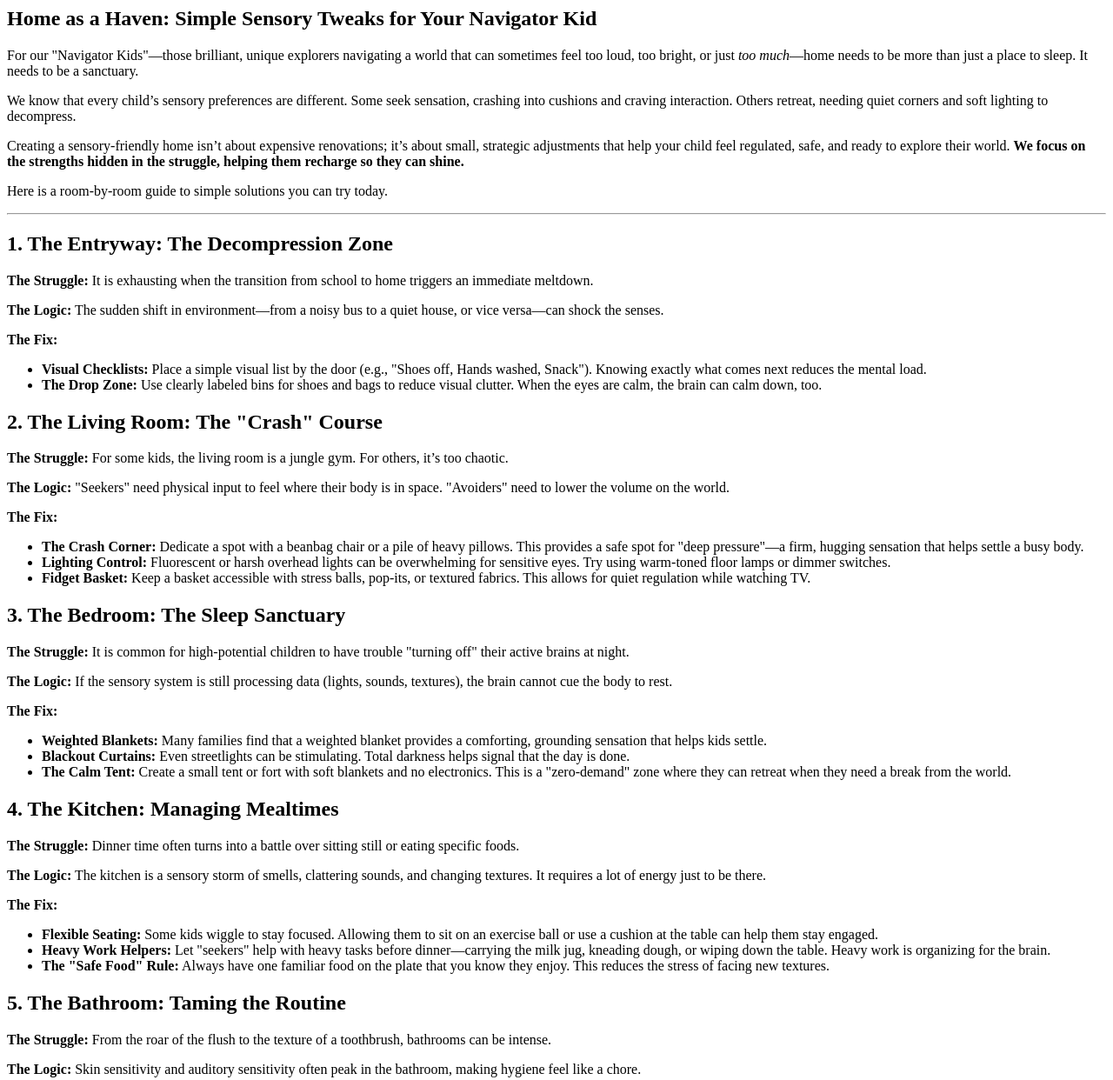
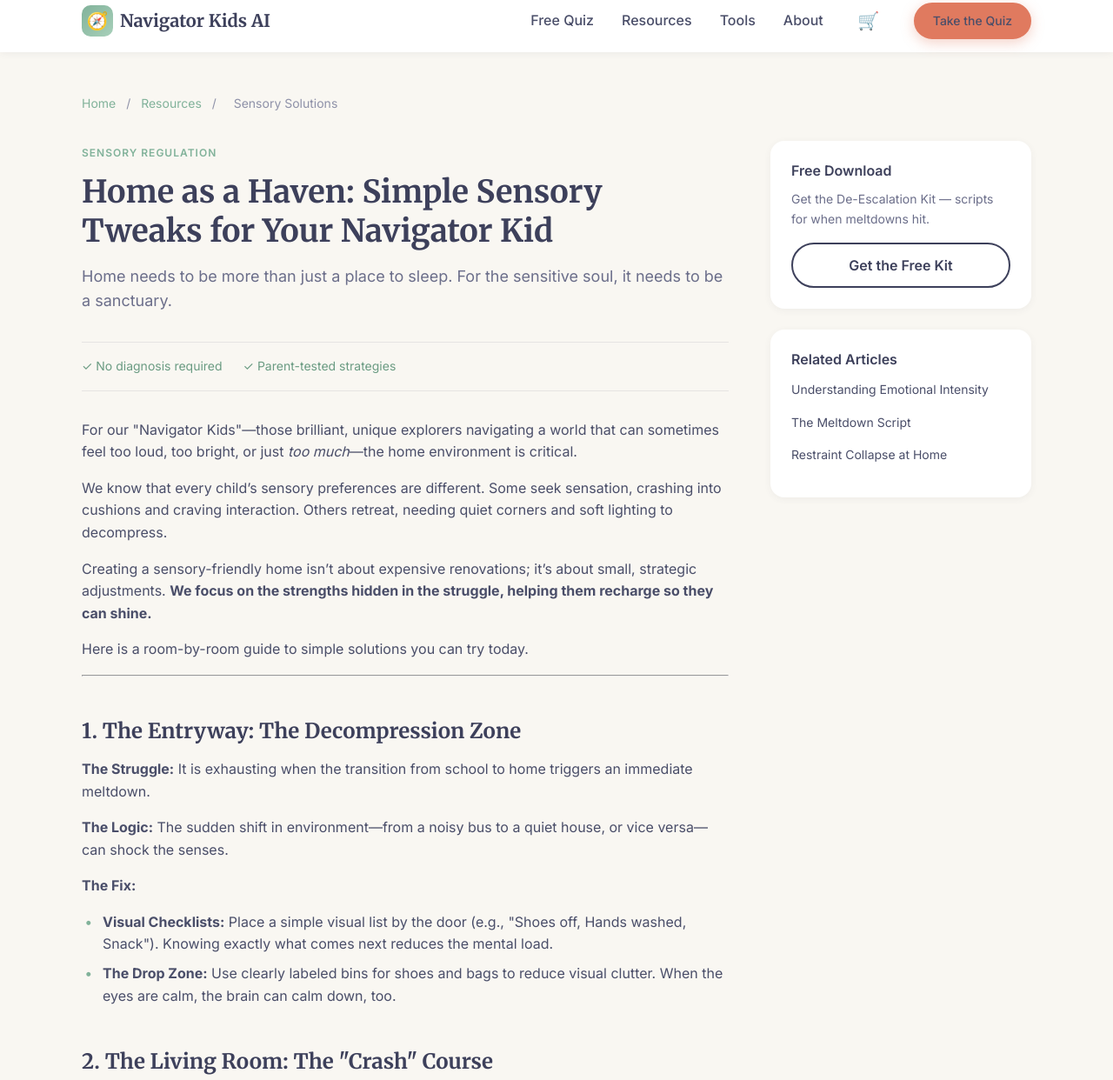
Before and after one commit to powder677/navigator-kids-v2, a plain HTML site: page resources/sensory-solutions/index.html in a window 1280 px wide. Shown: the part 12-1254 px from the top of the page at 87% size. Drawn offline with Linux system fonts and the light colour scheme.

Commit message:
Update index.html

```diff
--- a/resources/sensory-solutions/index.html
+++ b/resources/sensory-solutions/index.html
@@ -1,19 +1,53 @@
 <!DOCTYPE html>
 <html lang="en">
+
 <head>
    <meta charset="UTF-8">
-<title>Home as a Haven: Simple Sensory Tweaks for Your Navigator Kid</title>
+   <meta name="viewport" content="width=device-width, initial-scale=1.0">
+   <meta name="description" content="Turn your home into a sanctuary. Simple, parent-tested sensory adjustments for the entryway, living room, and bedroom to help your Navigator Kid regulate.">
+   <title>Home as a Haven: Simple Sensory Tweaks | Navigator Kids AI</title>
+
+   <link rel="preconnect" href="https://fonts.googleapis.com">
+   <link rel="preconnect" href="https://fonts.gstatic.com" crossorigin>
+   <link href="https://fonts.googleapis.com/css2?family=Inter:wght@400;500;600;700&family=Merriweather:wght@400;700&display=swap" rel="stylesheet">
+   <link rel="stylesheet" href="/css/styles.css">
 </head>
+
 <body>
+   <div id="header"></div>
 
-<article>
+   <main class="article-page">
+      <div class="container">
+
+         <nav class="breadcrumbs">
+            <a href="/">Home</a>
+            <span>/</span>
+            <a href="/resources/">Resources</a>
+            <span>/</span>
+            <span>Sensory Solutions</span>
+         </nav>
+
+         <div class="article-layout">
+            <article class="article-content">
+
+               <header class="article-header">
+                  <span class="article-category">Sensory Regulation</span>
                   <h1>Home as a Haven: Simple Sensory Tweaks for Your Navigator Kid</h1>
+                  <p class="article-subtitle">Home needs to be more than just a place to sleep. For the sensitive soul, it needs to be a sanctuary.</p>
+               </header>
 
-    <p>For our "Navigator Kids"—those brilliant, unique explorers navigating a world that can sometimes feel too loud, too bright, or just <em>too much</em>—home needs to be more than just a place to sleep. It needs to be a sanctuary.</p>
+               <div class="article-trust-bar">
+                  <span>✓ No diagnosis required</span>
+                  <span>✓ Parent-tested strategies</span>
+               </div>
+
+               <div class="article-body">
+
+                  <p>For our "Navigator Kids"—those brilliant, unique explorers navigating a world that can sometimes feel too loud, too bright, or just <em>too much</em>—the home environment is critical.</p>
 
                   <p>We know that every child’s sensory preferences are different. Some seek sensation, crashing into cushions and craving interaction. Others retreat, needing quiet corners and soft lighting to decompress.</p>
 
-    <p>Creating a sensory-friendly home isn’t about expensive renovations; it’s about small, strategic adjustments that help your child feel regulated, safe, and ready to explore their world. <strong>We focus on the strengths hidden in the struggle, helping them recharge so they can shine.</strong></p>
+                  <p>Creating a sensory-friendly home isn’t about expensive renovations; it’s about small, strategic adjustments. <strong>We focus on the strengths hidden in the struggle, helping them recharge so they can shine.</strong></p>
 
                   <p>Here is a room-by-room guide to simple solutions you can try today.</p>
 
@@ -38,6 +72,11 @@
                      <li><strong>Fidget Basket:</strong> Keep a basket accessible with stress balls, pop-its, or textured fabrics. This allows for quiet regulation while watching TV.</li>
                   </ul>
 
+                  <div class="callout-box">
+                     <h4>Why "Heavy Work"?</h4>
+                     <p>You might notice we suggest lifting, carrying, or "crashing." In the sensory world, this is called heavy work. It organizes the nervous system, much like a long hike calms an adult mind.</p>
+                  </div>
+
                   <h2>3. The Bedroom: The Sleep Sanctuary</h2>
                   <p><strong>The Struggle:</strong> It is common for high-potential children to have trouble "turning off" their active brains at night.</p>
                   <p><strong>The Logic:</strong> If the sensory system is still processing data (lights, sounds, textures), the brain cannot cue the body to rest.</p>
@@ -50,34 +89,66 @@
 
                   <h2>4. The Kitchen: Managing Mealtimes</h2>
                   <p><strong>The Struggle:</strong> Dinner time often turns into a battle over sitting still or eating specific foods.</p>
-    <p><strong>The Logic:</strong> The kitchen is a sensory storm of smells, clattering sounds, and changing textures. It requires a lot of energy just to be there.
+                  <p><strong>The Logic:</strong> The kitchen is a sensory storm of smells, clattering sounds, and changing textures.</p>
                   <p><strong>The Fix:</strong></p>
                   <ul>
                      <li><strong>Flexible Seating:</strong> Some kids wiggle to stay focused. Allowing them to sit on an exercise ball or use a cushion at the table can help them stay engaged.</li>
-        <li><strong>Heavy Work Helpers:</strong> Let "seekers" help with heavy tasks before dinner—carrying the milk jug, kneading dough, or wiping down the table. Heavy work is organizing for the brain.</li>
                      <li><strong>The "Safe Food" Rule:</strong> Always have one familiar food on the plate that you know they enjoy. This reduces the stress of facing new textures.</li>
                   </ul>
 
                   <h2>5. The Bathroom: Taming the Routine</h2>
                   <p><strong>The Struggle:</strong> From the roar of the flush to the texture of a toothbrush, bathrooms can be intense.</p>
-    <p><strong>The Logic:</strong> Skin sensitivity and auditory sensitivity often peak in the bathroom, making hygiene feel like a chore.</p>
                   <p><strong>The Fix:</strong></p>
                   <ul>
                      <li><strong>Water Control:</strong> If the sound of the shower is too loud, try a low-flow showerhead or switch to baths.</li>
-        <li><strong>Texture Swaps:</strong> If a washcloth feels scratchy, switch to a soft natural sponge or just let them use their hands.
-        <li><strong>Toothbrush Trials:</strong> If vibrating toothbrushes are too intense, switch to a soft manual one. Conversely, some kids actually need the vibration to tolerate brushing.</li>
+                     <li><strong>Texture Swaps:</strong> If a washcloth feels scratchy, switch to a soft natural sponge or just let them use their hands.</li>
                   </ul>
 
                   <hr>
 
                   <h2>Navigating the Changes</h2>
-    <p>You do not have to do this all at once. <strong>These are parent-tested strategies</strong>, not strict rules. Pick one room or one challenge that causes the most friction in your day and try a solution.</p>
+                  <p>You do not have to do this all at once. Pick one room or one challenge that causes the most friction in your day and try a solution.</p>
+                  <p>Your home is their base camp. By making it sensory-smart, you aren't just decorating; you are giving them the tools they need to recharge so they can go out and navigate the world with confidence.</p>
+                  <p><strong>Remember, no diagnosis is required to use these tools—just a willingness to see the world through their eyes.</strong></p>
 
-    <p>Observe your Navigator Kid. Do they seem calmer? Are transitions slightly easier?</p>
+                  <div class="article-disclaimer">
+                     <p><strong>Note:</strong> This article provides educational information for parents. It is not medical or psychological advice, diagnosis, or treatment. Always consult qualified professionals for your child's specific needs.</p>
+                  </div>
 
-    <p>Your home is their base camp. By making it sensory-smart, you aren't just decorating; you are giving them the tools they need to recharge so they can go out and navigate the world with confidence. <strong>Remember, no diagnosis is required to use these tools—just a willingness to see the world through their eyes.</strong></p>
+               </div>
+
+               <div class="article-cta">
+                  <h3>Need tools for the meltdown moments?</h3>
+                  <p>Download our free scripts to help you stay calm when the sensory overload hits.</p>
+                  <a href="/free/de-escalation-kit/" class="btn btn-primary">Get the De-Escalation Kit →</a>
+               </div>
 
             </article>
 
+            <aside class="article-sidebar">
+               <div class="sidebar-widget">
+                  <h4>Free Download</h4>
+                  <p>Get the De-Escalation Kit — scripts for when meltdowns hit.</p>
+                  <a href="/free/de-escalation-kit/" class="btn btn-secondary">Get the Free Kit</a>
+               </div>
+
+               <div class="sidebar-widget">
+                  <h4>Related Articles</h4>
+                  <ul class="related-links">
+                     <li><a href="/resources/emotional-intensity/">Understanding Emotional Intensity</a></li>
+                     <li><a href="/resources/de-escalation-script/">The Meltdown Script</a></li>
+                     <li><a href="/resources/restraint-collapse/">Restraint Collapse at Home</a></li>
+                  </ul>
+               </div>
+            </aside>
+         </div>
+
+      </div>
+   </main>
+
+   <div id="footer"></div>
+
+   <script src="/js/components.js"></script>
 </body>
+
 </html>
```
Lines whose indentation alone changed are shown as unchanged.
